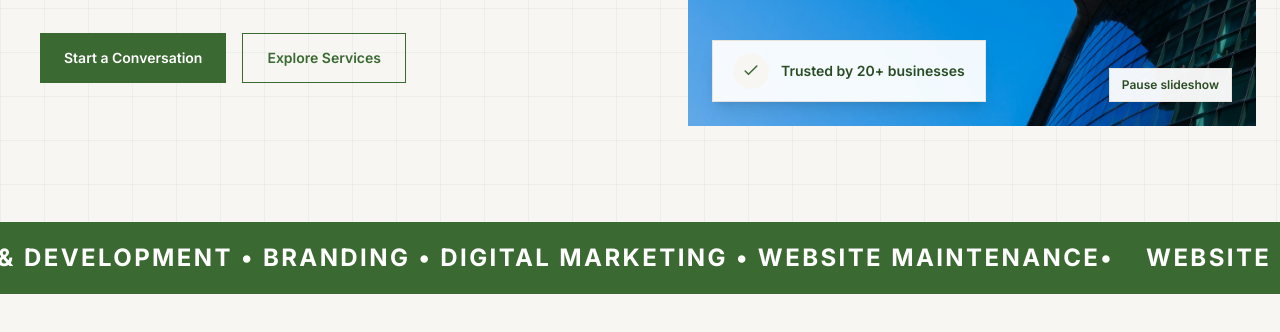
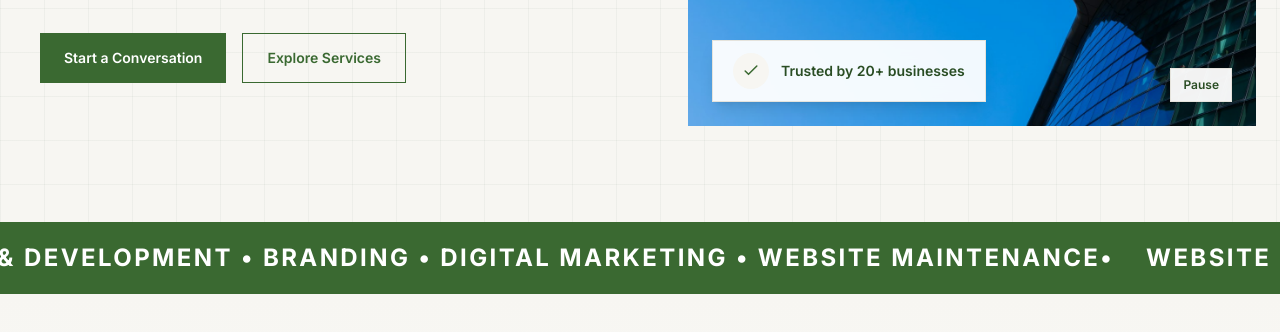
Before and after one commit to sinatrait/waliya-site, an Astro site: page / in a window 1280 px wide. Shown: the part 726-1058 px from the top of the page. Built offline with nearby package versions, Linux system fonts and the light colour scheme; Astro itself is replaced by a stand-in of ours.

Commit message:
Simplify carousel toggle button text to Pause/Play

```diff
--- a/src/components/Hero.astro
+++ b/src/components/Hero.astro
@@ -104,7 +104,7 @@ const slides = [
 					aria-controls="hero-carousel"
 					aria-pressed="false"
 				>
-					Pause slideshow
+					Pause
 				</button>
 				<div class="absolute bottom-4 left-4 z-10 flex max-w-[calc(100%-2rem)] items-center gap-2 border border-[#E5E3DC] bg-white/95 px-3 py-3 shadow-lg backdrop-blur-sm dark:border-dark-border dark:bg-dark-surface/95 sm:bottom-6 sm:left-6 sm:gap-3 sm:px-5">
 					<span class="flex size-8 shrink-0 items-center justify-center rounded-full bg-[#F7F6F2] text-primary-green dark:bg-dark-page dark:text-dark-green sm:size-9">
@@ -190,7 +190,7 @@ const slides = [
 				startRotation();
 			}
 
-			toggle.textContent = manuallyPaused ? "Play slideshow" : "Pause slideshow";
+			toggle.textContent = manuallyPaused ? "Play" : "Pause";
 			toggle.setAttribute("aria-pressed", String(manuallyPaused));
 		};
 
```
